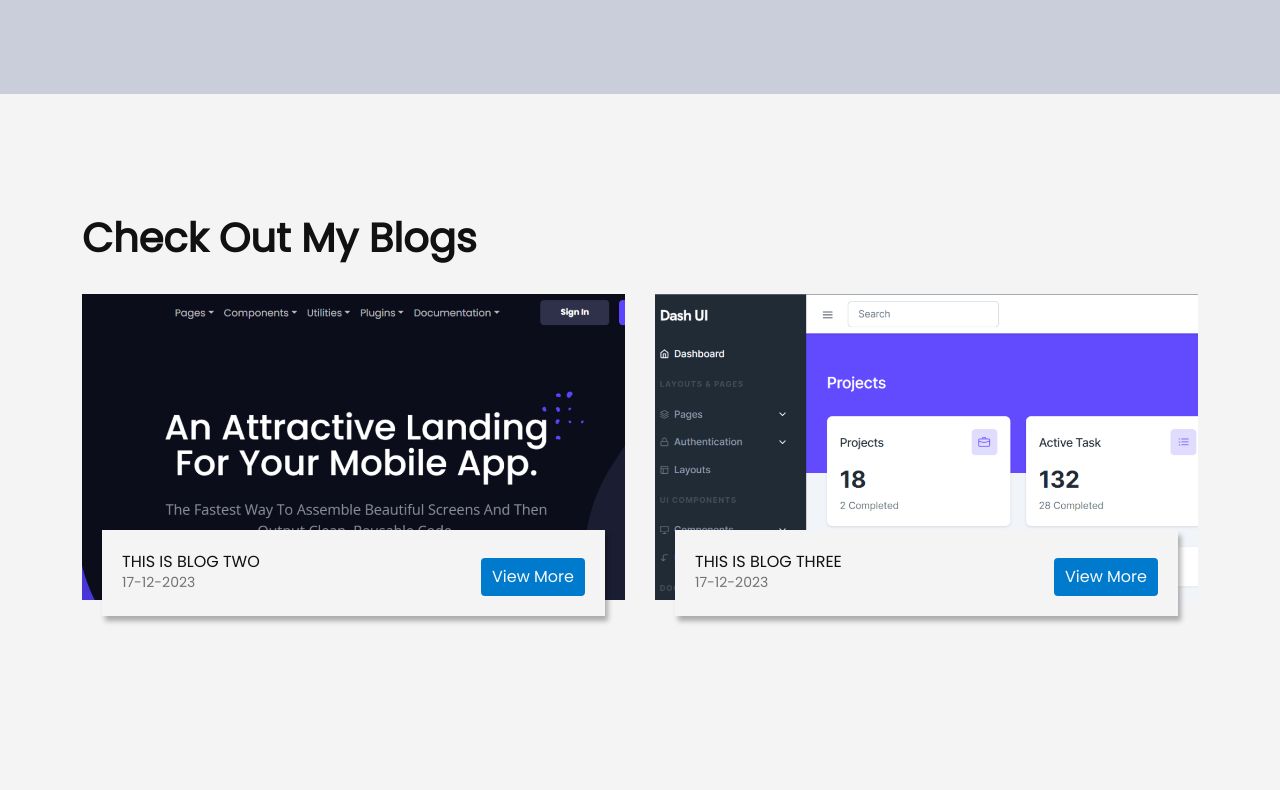
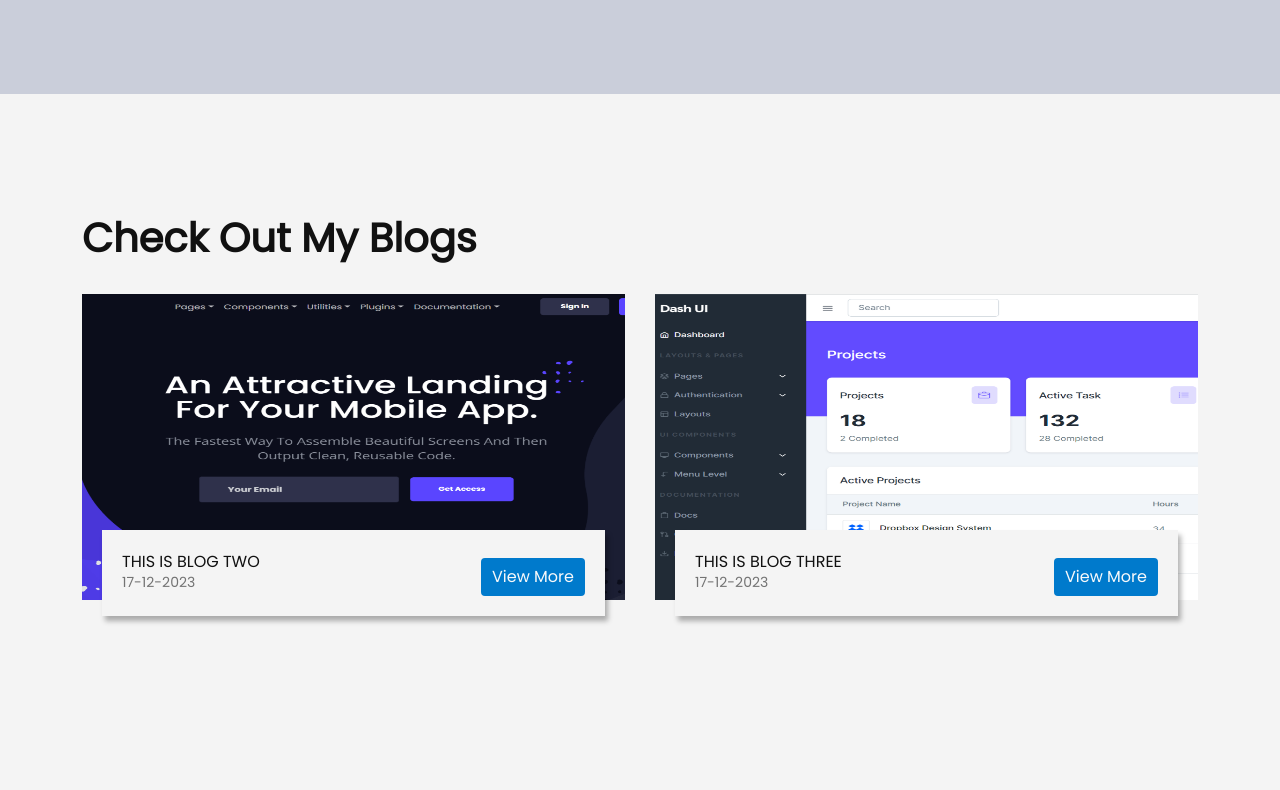
Before and after one commit to singhhardy/Hardik-portfolio-website, a React (Create React App) app in the folder frontend/: page / in a window 1280 px wide. Shown: the part 1010-1800 px from the top of the page. Built offline with nearby package versions, Linux system fonts and the light colour scheme; no server answers.

Commit message:
Update App.css
card Image height minor CSS change

```diff
--- a/frontend/src/App.css
+++ b/frontend/src/App.css
@@ -345,12 +345,11 @@ label{
 }
  .component-card_image-inside img {
 	 background-size: cover;
-	 height: auto !important;
 	 transform: scale(1);
 	 transition: all 0.25s ease-in-out;
 	 width: 100%;
 	 cursor: pointer;
-	 height: 100%;
+	 height: 100% !important;
 }
  .component-card .blog-detail {
 	 background: var(--light);
```
